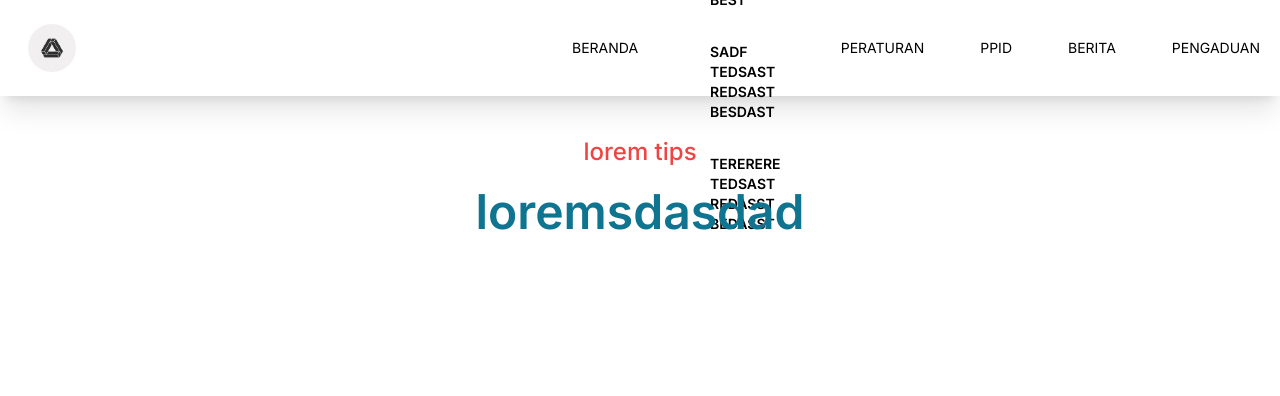
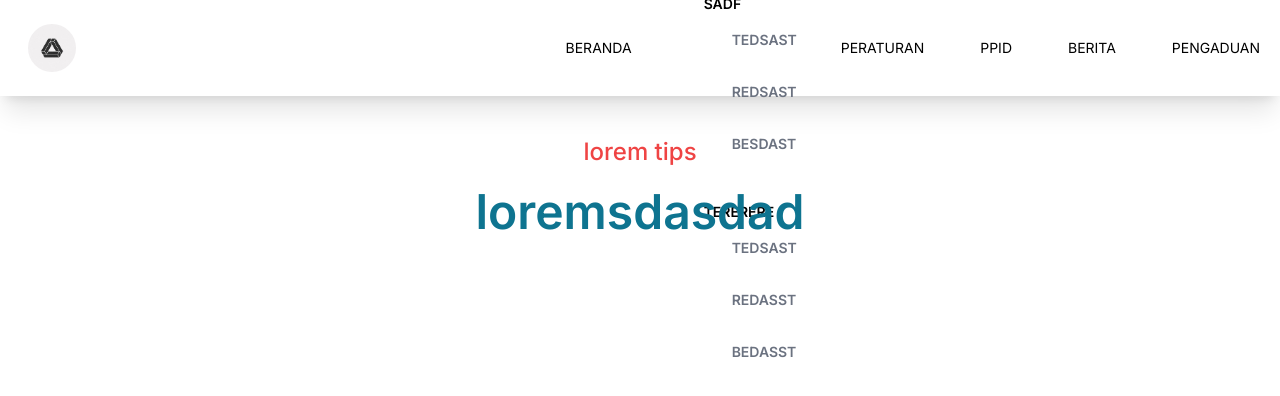
Before and after one commit to TommyPurba/companyorg, a Next.js app in the folder beacomp/: page / in a window 1280 px wide. Shown: the top 396 px of the page. Built offline with nearby package versions, Linux system fonts and the light colour scheme.

Commit message:
perbaiki sub menu12344

```diff
--- a/beacomp/src/components/navigation/Navlinks.js
+++ b/beacomp/src/components/navigation/Navlinks.js
@@ -113,8 +113,17 @@ export const Navlinks = () => {
                         {sLinks.SubNavMenu && (
                           <div>
                             {sLinks.SubLinks.map((SubmobLink, index) => (
-                              <div key={index}>
-                                <p>{SubmobLink.Subhead}</p>
+                              <div
+                                key={index}
+                                className="py-4 pl-7 font-semibold md:pr-0 pr-5 text-sm text-gray-500 "
+                              >
+                                <a
+                                  key={index}
+                                  className="hover:text-indigo-300"
+                                  href={SubmobLink.link}
+                                >
+                                  {SubmobLink.Subhead}
+                                </a>
                               </div>
                             ))}
                           </div>
```
